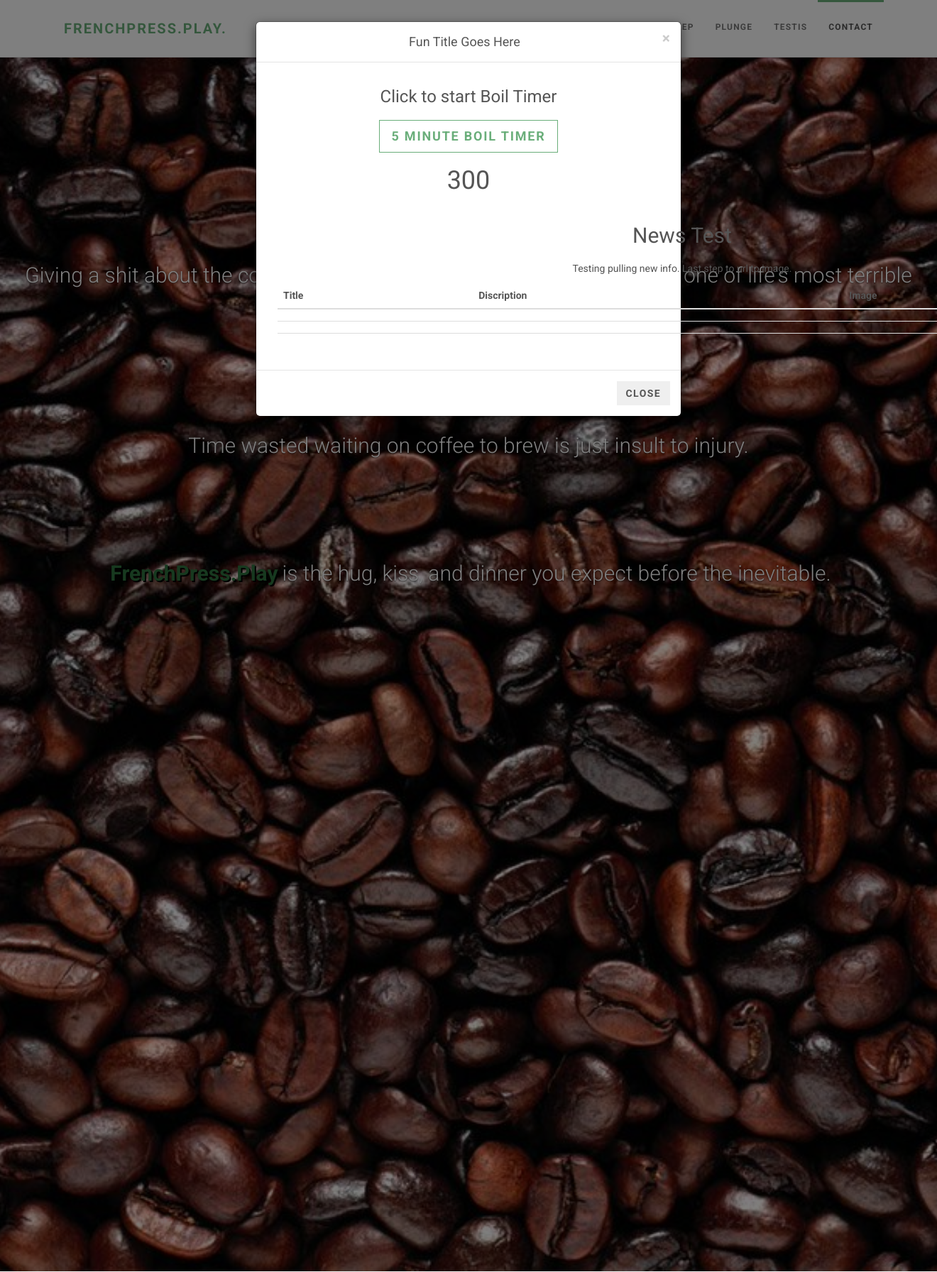
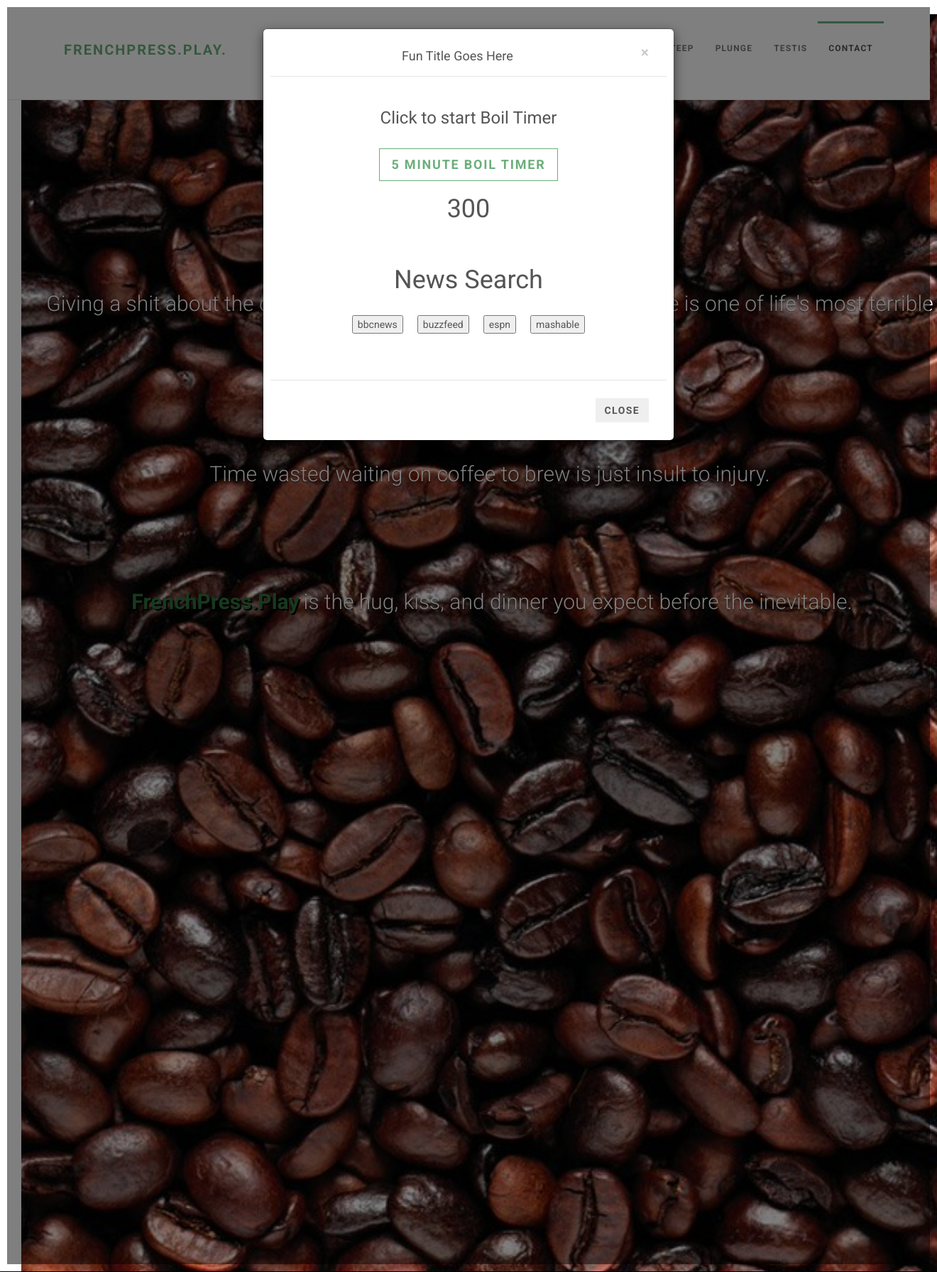
Before and after one commit to Ronman73/FrenchPressPlay, a PHP site: page / in a window 1320 px wide, after a click on "5 MINUTE TIME KILLER". Shown: the top 1792 px of the page at 71% size. Run offline with PHP 8.4, Linux system fonts and the light colour scheme; lists and menus that the app fills with data are empty; some libraries are stand-ins or nearby versions.

Commit message:
added NEWS API to APIButton.js and html #boilModal

```diff
--- a/NEWAPIFINISHED.html
+++ b/NEWAPIFINISHED.html
@@ -27,6 +27,8 @@
 
   <!-- Movies will Get Dumped Dere -->
   <div id="newsView"></div>
+
+</div>
 
 <script src='http://code.jquery.com/jquery-2.1.3.min.js'></script>
 <script type="text/javascript">
--- a/css/custom.css
+++ b/css/custom.css
@@ -41,3 +41,14 @@ mark {
 
 
 }
+/*NEWS API CSS############################################*/
+button, div, form, input {
+	margin: 10px;
+
+}
+img {
+	width: 300px;
+}
+#newsView {
+	width: 450px;
+}
--- a/index.html
+++ b/index.html
@@ -192,50 +192,34 @@ ________________________________________________________________________________
                             5 minute Time Killer
                         </button>
                         <!-- Modal -->
-                        <div class="modal fade" id="boilModal1" tabindex="-1" role="dialog" aria-labelledby="myModalLabel" aria-hidden="true">
+                        <div class="modal fade" id="boilModal1" tabindex="-1" role="dialog" aria-labelledby="boilModalLabel" aria-hidden="true">
                             <div class="modal-dialog" role="document">
                                 <div class="modal-content">
                                     <div class="modal-header">
                                         <button type="button" class="close" data-dismiss="modal" aria-label="Close">
                                             <span aria-hidden="true">&times;</span>
                                         </button>
-                                        <h4 class="modal-title" id="myModalLabel">Fun Title Goes Here</h4>
+                                        <h4 class="modal-title" id="boilModalLabel">Fun Title Goes Here</h4>
                                     </div>
                                     <div class="modal-fluid modal-body">
                                         <h3>Click to start Boil Timer</h3>
                                         <button id="min5" type="button" class="btn btn-lg btn-primary">5 minute boil Timer</button>
                                         <h1><span id="countdown1">300</span></h1>
                                         <!-- PRACTICE API MODAL -->
-                                        <div class="container">
-                                            <h2>News Test</h2>
-                                            <p>Testing pulling new info. Last step to url to image.</p>
-                                            <table class="table">
-                                                <thead>
-                                                    <tr>
-                                                        <th>Title</th>
-                                                        <th>Discription</th>
-                                                        <th>Image</th>
-                                                    </tr>
-                                                </thead>
-                                                <tbody>
-                                                    <tr>
-                                                        <!-- Example Movie 1 -->
-                                                        <td id="news"></td>
-                                                        <td></td>
-                                                        <td></td>
-                                                    </tr>
-                                                    <tr>
-                                                        <td></td>
-                                                        <td></td>
-                                                        <td></td>
-                                                    </tr>
-                                                    <tr>
-                                                        <td></td>
-                                                        <td></td>
-                                                        <td></td>
-                                                    </tr>
-                                                </tbody>
-                                            </table>
+                                        <div class="container-fluid">
+                                            <div class="row"></div>
+
+                                                <div class="container-fluid">
+                                                  <h1>News Search</h1>
+
+                                                  <!-- Rendered Buttons will get Dumped Here  -->
+                                                  <div id="buttonsView"></div>
+
+                                                  <!-- Movies will Get Dumped Dere -->
+                                                  <div id="newsView"></div>
+
+                                                </div>
+
                                         </div>
                                     </div>
                                     <div class="modal-footer">
--- a/js/apiButtons.js
+++ b/js/apiButtons.js
@@ -1,8 +1,117 @@
+//#############################################################################################################
+//Page Load Modal
+$(window).load(function(){
+        $('#myModal1').modal('show');
+    });
+
+//#############################################################################################################
+//#boilModal ========  NEWS API
+//############################################################################################################
+// Initial array of news options
+    var movies = ['bbcnews', 'buzzfeed', 'espn', 'mashable'];
+
+    // ========================================================
+
+    // displayNewsInfo function now re-renders the HTML to display the appropriate content.
+    function displayNewsInfo(){
+
+        var news1 = $(this).attr('data-name');
+        var queryURL = "https://newsapi.org/v1/articles?source=" + news1 + "&apiKey=6815c9752550479f9968e6f04c64e532";
+
+        // Creates AJAX call for the specific news being
+        $.ajax({url: queryURL, method: 'GET'}).done(function(response) {
+
+            // Creates a generic div to hold the news
+            var newsDiv = $('<div class="news">');
+
+            // Retrieves the title Data
+            var title = response.articles[0].title;
+
+            // Creates an element to have the title displayed
+            var pOne = $('<p>').text( "" + title);
+
+            // Displays the title
+            newsDiv.append(pOne);
+
+            // Retrieves the publish time
+            var released = response.articles[0].publishedAt;
+
+            // Creates an element to hold the release date
+            var pTwo = $('<p>').text( "" + released);
+
+            // Displays the release date
+            newsDiv.append(pTwo);
+
+            // Retrieves the discription
+            var discription = response.articles[0].description;
+
+            // Creates an element to hold the discription
+            var pThree = $('<p>').text( "" + discription);
+
+            // Appends the discription
+            newsDiv.append(pThree);
+
+            // Creates an element to hold the image
+            var image = $('<img>').attr("src", response.articles[0].urlToImage);
+
+            // Appends the image
+            newsDiv.append(image);
+
+            // Puts the entire Movie above the previous movies.
+            $('#newsView').prepend(newsDiv);
+        });
+
+    }
+
+    // ========================================================
+        // Generic function for displaying the movieInfo
+    $(document).on('click', '.news', displayNewsInfo);
 
 
-//#############################################################################################################
-//#boilModal
-//############################################################################################################
+    // ========================================================
+
+    // This calls the renderButtons() function
+    renderButtons();
+
+    // Generic function for displaying movie data
+    function renderButtons(){
+
+        // Deletes the movies prior to adding new movies (this is necessary otherwise you will have repeat buttons)
+        $('#buttonsView').empty();
+
+        // Loops through the array of movies
+        for (var i = 0; i < movies.length; i++){
+
+            // Then dynamicaly generates buttons for each movie in the array
+
+            // Note the jQUery syntax here...
+            var a = $('<button>') // This code $('<button>') is all jQuery needs to create the beginning and end tag. (<button></button>)
+            a.addClass('news'); // Added a class
+            a.attr('data-name', movies[i]); // Added a data-attribute
+            a.text(movies[i]); // Provided the initial button text
+            $('#buttonsView').append(a); // Added the button to the HTML
+        }
+    }
+
+    // ========================================================
+
+    // This function handles events where one button is clicked
+    $('#addMovie').on('click', function(){
+
+        // This line of code will grab the input from the textbox
+        var movie = $('#movie-input').val().trim();
+
+        // The movie from the textbox is then added to our array
+        movies.push(movie);
+
+        // Our array then runs which handles the processing of our movie array
+        renderButtons();
+
+        // We have this line so that users can hit "enter" instead of clicking on ht button and it won't move to the next page
+        return false;
+    })
+
+
 
 var type = 'bbcnews';
     var queryURL = "https://newsapi.org/v1/articles?source=" + type + "&apiKey=6815c9752550479f9968e6f04c64e532";
```
